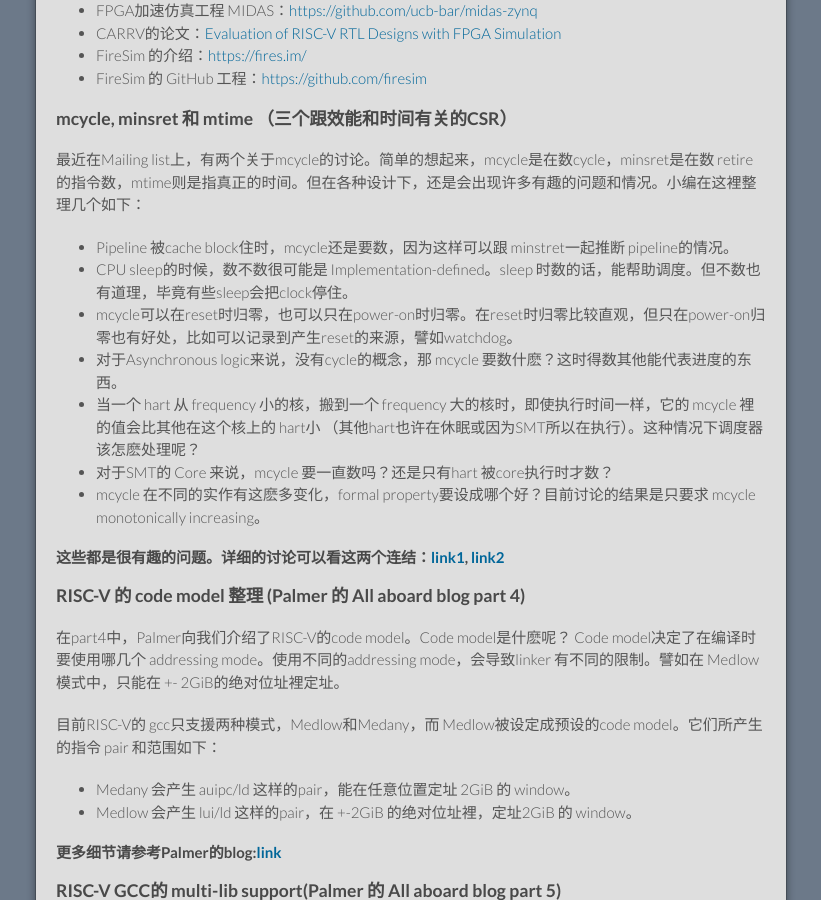
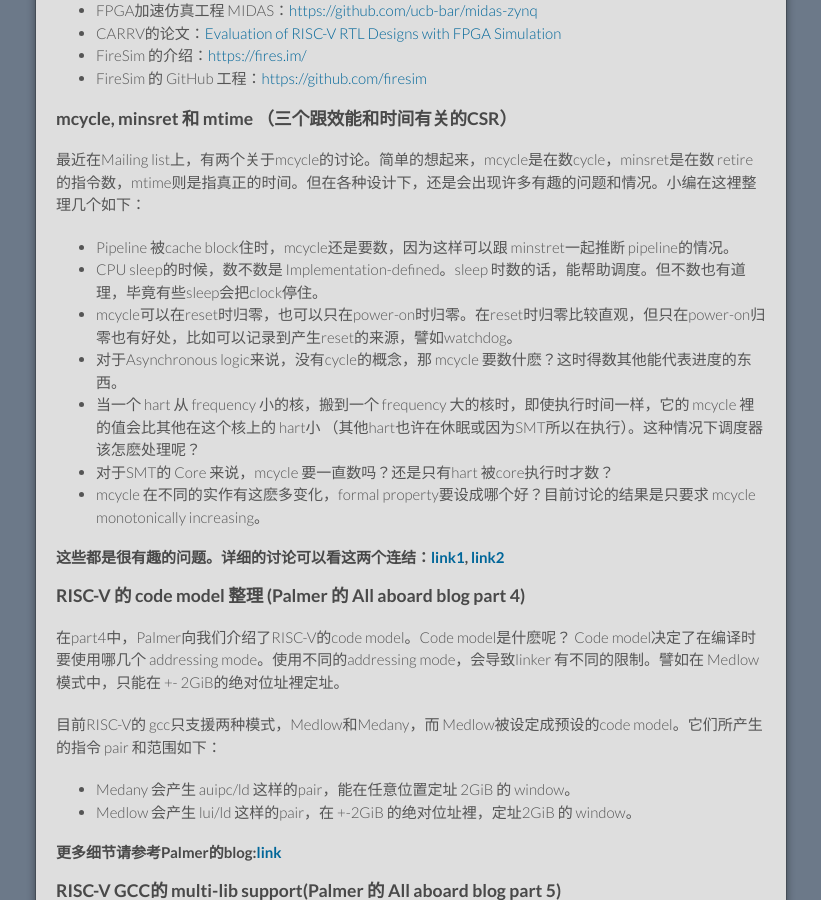
Before and after one commit to cnrv/home, a Jekyll site: the page built from bi-week-rpts/2017-11-09.md, in a window 1280 px wide and 900 px high, scrolled down 1412 px. Shown: the whole window, without its empty margins (229-1050 px from the left). Built offline with Jekyll 4.4.1, drawn with Linux system fonts in a browser that asks for light colours; Markdown is read by kramdown in place of the engine named in the settings; comment, search, counter and statistics services are not loaded; our own code applies the rules of GitHub Pages for plain Markdown files.

Commit message:
修改字句

```diff
--- a/bi-week-rpts/2017-11-09.md
+++ b/bi-week-rpts/2017-11-09.md
@@ -62,7 +62,7 @@
 最近在Mailing list上，有两个关于mcycle的讨论。简单的想起来，mcycle是在数cycle，minsret是在数 retire的指令数，mtime则是指真正的时间。但在各种设计下，还是会出现许多有趣的问题和情况。小编在这裡整理几个如下：
 
 - Pipeline 被cache block住时，mcycle还是要数，因为这样可以跟 minstret一起推断 pipeline的情况。
-- CPU sleep的时候，数不数很可能是 Implementation-defined。sleep 时数的话，能帮助调度。但不数也有道理，毕竟有些sleep会把clock停住。
+- CPU sleep的时候，数不数是 Implementation-defined。sleep 时数的话，能帮助调度。但不数也有道理，毕竟有些sleep会把clock停住。
 - mcycle可以在reset时归零，也可以只在power-on时归零。在reset时归零比较直观，但只在power-on归零也有好处，比如可以记录到产生reset的来源，譬如watchdog。
 - 对于Asynchronous logic来说，没有cycle的概念，那 mcycle 要数什麽？这时得数其他能代表进度的东西。
 - 当一个 hart 从 frequency 小的核，搬到一个 frequency 大的核时，即使执行时间一样，它的 mcycle 裡的值会比其他在这个核上的 hart小 （其他hart也许在休眠或因为SMT所以在执行）。这种情况下调度器该怎麽处理呢？
```
